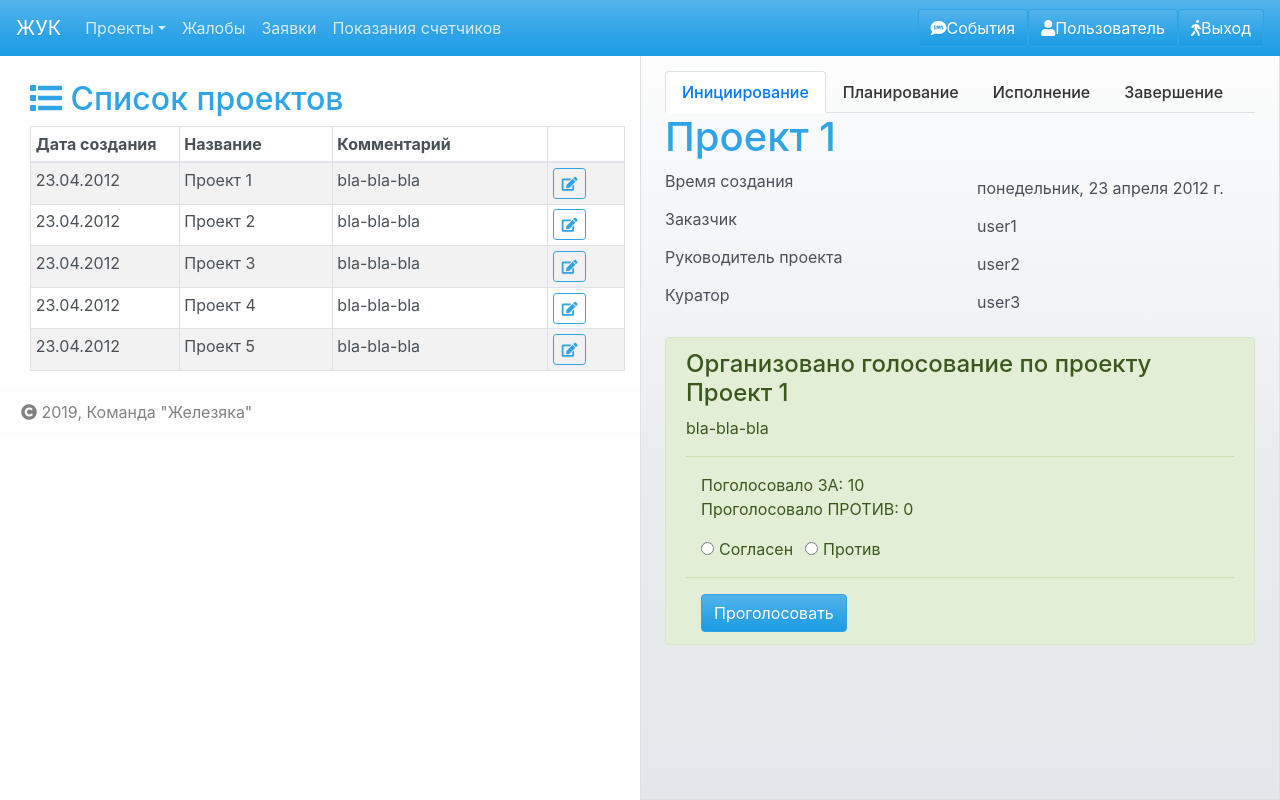
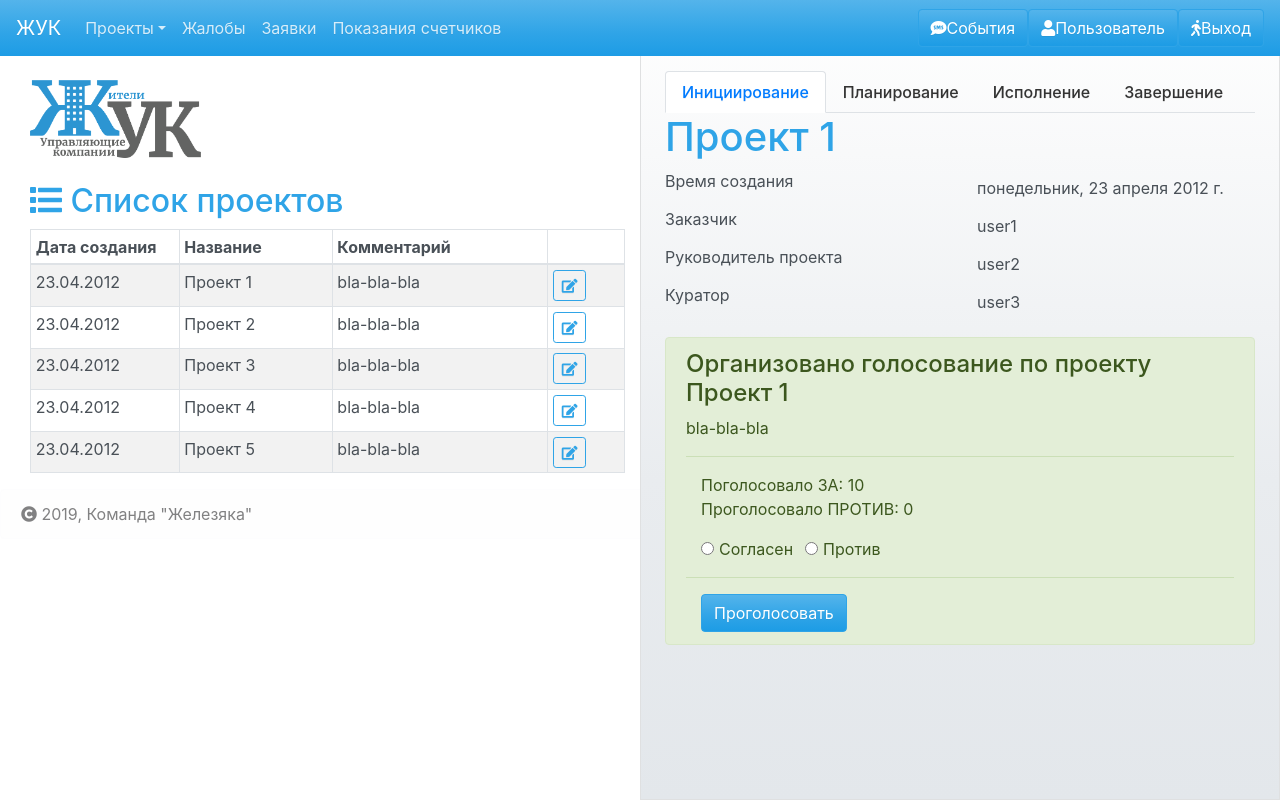
Before and after one commit to AlLevykin/leadersofdigital-ui, a React (Create React App) app: page / in a window 1280 px wide. Built offline with nearby package versions, Linux system fonts and the light colour scheme.

Commit message:
Логотип

```diff
--- a/src/components/ui/AboutJumbotron.js
+++ b/src/components/ui/AboutJumbotron.js
@@ -1,20 +1,14 @@
 import React from 'react';
-import Jumbotron from 'react-bootstrap/Jumbotron'
-import Button from 'react-bootstrap/Button'
+import Figure from 'react-bootstrap/Figure'
 
 const AboutJumbotron = ({about}) =>
-<Jumbotron>
-<h1>{about.name}</h1>
-<p>
-  {about.description}
-</p>
-<hr/>
-<p className="lead">
-Community projects
-</p>
-<p>
-  <Button variant="primary">Узнать подробней <i className="fas fa-comment-dots"></i></Button>
-</p>
-</Jumbotron>
+<Figure>
+  <Figure.Image
+    width={171}
+    height={180}
+    alt="171x180"
+    src="zhuk_logo.png"
+  />
+</Figure>
 
 export default AboutJumbotron
--- a/src/components/ui/ContentView.js
+++ b/src/components/ui/ContentView.js
@@ -2,6 +2,7 @@ import React from 'react';
 import Container from 'react-bootstrap/Container'
 import Projects from '../containers/Projects'
 import Project from '../containers/Project'
+import About from '../containers/About'
 
 const ContentView = ({content}) =>
 <Container fluid={true}>
@@ -9,6 +10,7 @@ const ContentView = ({content}) =>
         <Project/>
     </div>
     <div className="col-6">
+        <About/>
         <Projects/>
     </div>
 </Container>
```
